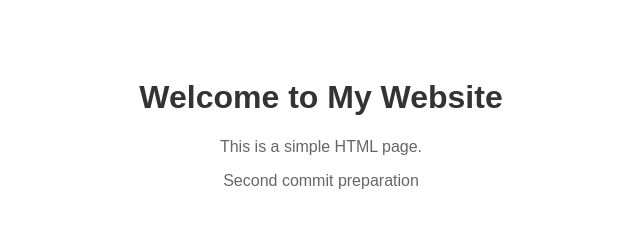
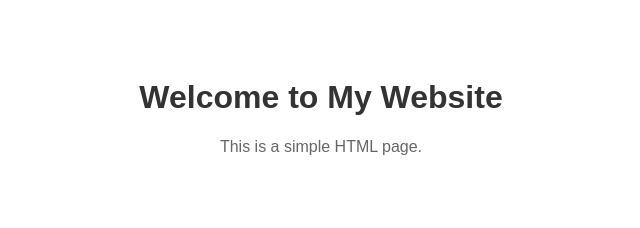
Before and after one commit to RAJATSANWALBITS/gitlocaltest, a plain HTML site: page index.html in a window 1280 px wide. Shown: the whole page, without its empty margins (319-959 px from the left). Drawn offline with Linux system fonts and the light colour scheme.

Commit message:
Revert "second commit commit"
This reverts commit 9921c45734ef6dcdf4008a313ef4d1953994e2bb.

```diff
--- a/index.html
+++ b/index.html
@@ -21,6 +21,5 @@
 <body>
     <h1>Welcome to My Website</h1>
     <p>This is a simple HTML page.</p>
-    <p>Second commit preparation</p>
 </body>
 </html>
```
